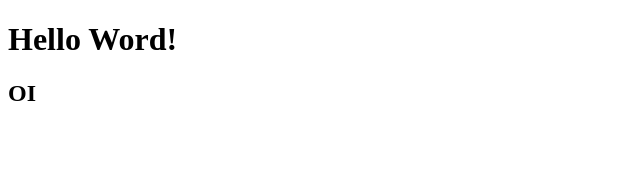
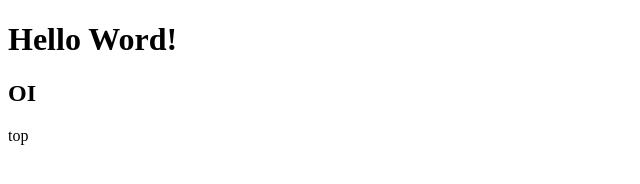
Before and after one commit to Guiz4u/test, a plain HTML site: page git/index.html in a window 1280 px wide. Shown: the full height of the page, 0-640 px from the left. Drawn offline with Linux system fonts and the light colour scheme.

Commit message:
atualizacao2

```diff
--- a/git/index.html
+++ b/git/index.html
@@ -9,5 +9,6 @@
 <body>
     <h1>Hello Word!</h1>
     <h2>OI</h2>
+    <p>top</p>
 </body>
 </html>
```
